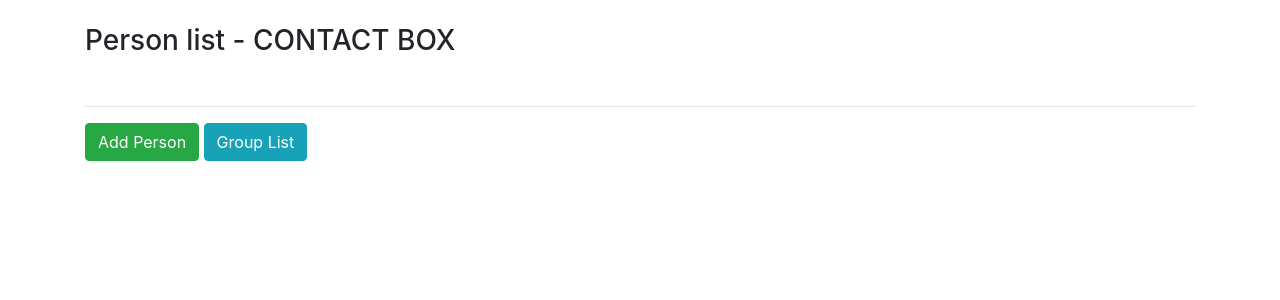
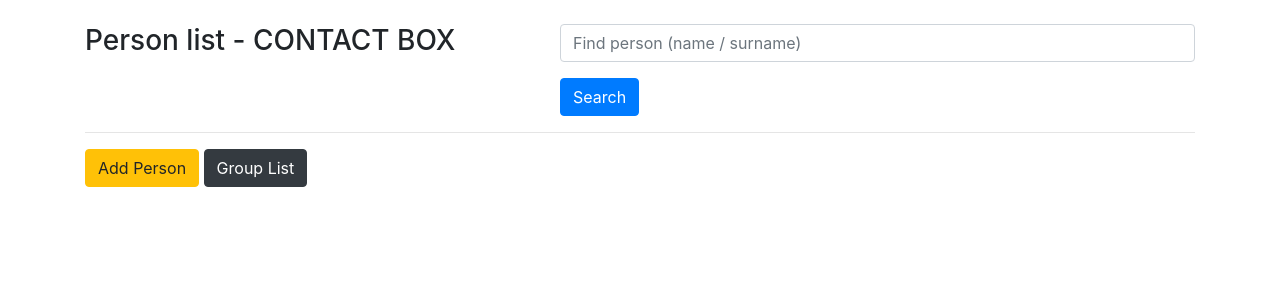
Before and after one commit to Bartecky/Contact_Box, a Django app: page / in a window 1280 px wide. Shown: the part 56-356 px from the top of the page. Run offline with Django 3.2, Linux system fonts and the light colour scheme; data that the repository does not hold is empty; some libraries are stand-ins or nearby versions.

Commit message:
added search bar

```diff
--- a/Contact_Box_App/templates/group-create-view.html
+++ b/Contact_Box_App/templates/group-create-view.html
@@ -3,6 +3,6 @@
 {% block content %}
     <form method="post" action=""> {% csrf_token %}
         {{ form.as_p }}
-        <input class="btn-btn success" type="submit" value="Add group">
+        <input class="btn btn-warning" type="submit" value="Add group">
     </form>
 {% endblock %}
--- a/Contact_Box_App/templates/group-detail-view.html
+++ b/Contact_Box_App/templates/group-detail-view.html
@@ -1,7 +1,7 @@
 {% extends 'base.html' %}
 
 {% block content %}
-    <h3>{{ group }}</h3><br>
+    <h3 class="purple">{{ group }}</h3><br>
     <table class="table table-hover">
         <tr>
             <th>Person</th>
--- a/Contact_Box_App/templates/group-list-view.html
+++ b/Contact_Box_App/templates/group-list-view.html
@@ -18,7 +18,7 @@
                 {% endfor %}
             </table>
             <hr>
-            <input class="btn btn-success" type="button" onclick="location.href='{% url 'group-create-view' %}'"
+            <input class="btn btn-warning" type="button" onclick="location.href='{% url 'group-create-view' %}'"
                    value="Add Group">
             <input class="btn btn-dark" type="button" onclick="location.href='{% url 'person-list-view' %}'"
                    value='Back'>
--- a/Contact_Box_App/templates/person-create-view.html
+++ b/Contact_Box_App/templates/person-create-view.html
@@ -1,8 +1,9 @@
 {% extends 'base.html' %}
+{% load crispy_forms_tags %}
 
 {% block content %}
     <form method="post" action=""> {% csrf_token %}
-        {{ form.as_p }}
-        <input class="btn btn-success" type="submit" value="Add person">
+        {{ form|crispy }}
+        <input class="btn btn-warning" type="submit" value="Add person">
     </form>
 {% endblock %}
--- a/Contact_Box_App/templates/person-detail-view.html
+++ b/Contact_Box_App/templates/person-detail-view.html
@@ -1,7 +1,7 @@
 {% extends 'base.html' %}
 
 {% block content %}
-    <strong class="green">{{ object }}</strong><br>
+    <h3 class="purple">{{ object }}</h3><br>
     <div class="row">
         <div class="col-sm-8">
             <strong>Description:</strong> {{ object.description }}<br>
@@ -40,7 +40,7 @@
         <div class="col-sm-4">
             <strong>Groups:</strong><br>
             {% for group in object.group_set.all %}
-                <a class="green" href="{% url 'group-detail-view' group.id %}">{{ group }}</a><br>
+                <a class="purple" href="{% url 'group-detail-view' group.id %}">{{ group }}</a><br>
             {% endfor %}
         </div>
     </div>
--- a/Contact_Box_App/templates/person-list-view.html
+++ b/Contact_Box_App/templates/person-list-view.html
@@ -2,9 +2,16 @@
 
 {% block content %}
     <div class="row">
+        <div class="col-sm-5">
+            <h3>Person list - CONTACT BOX</h3><br>
+        </div>
+        <div class="col-sm-7">
+            {% include 'person-search-form.html' %}
+        </div>
+    </div>
+    <div class="row">
         <div class="col-sm-12">
-            <h3>Person list - CONTACT BOX</h3><br>
-             <table class="table table-hover">
+            <table class="table table-hover">
                 {% for object in object_list %}
                     <tr>
                         <td><strong><a class="purple" href="/show/{{ object.id }}">{{ object }}</a></strong></td>
@@ -18,9 +25,9 @@
                 {% endfor %}
             </table>
             <hr>
-            <input type="button" class="btn btn-success" onclick="location.href='{% url 'person-create-view' %}'"
+            <input type="button" class="btn btn-warning" onclick="location.href='{% url 'person-create-view' %}'"
                    value='Add Person'>
-            <input type="button" class="btn btn-info" onclick="location.href='{% url 'group-list-view' %}'"
+            <input type="button" class="btn btn-dark" onclick="location.href='{% url 'group-list-view' %}'"
                    value='Group List'>
         </div>
     </div>
--- /dev/null
+++ b/Contact_Box_App/templates/person-search-form.html
@@ -0,0 +1,6 @@
+<form method="get" action="{% url 'person-list-view' %}">
+    <div class="form-group">
+        <input class="form-control" type="text" name="q" placeholder="Find person (name / surname)" value="{{ request.GET.q }}">
+    </div>
+    <input class="btn btn-primary" type="submit" value="Search">
+</form>
--- a/Contact_Box_App/views.py
+++ b/Contact_Box_App/views.py
@@ -12,14 +12,29 @@ from .forms import (
     AddingPersonToGroupForm
 )
 from django.contrib import messages
+from django.db.models import Q
 
 
-    # Create your views here.
+# Create your views here.
 
 
 class PersonListView(ListView):
     template_name = 'person-list-view.html'
     queryset = Person.objects.all().order_by('surname')
+    paginate_by = 8
+
+    def get_queryset(self, *args, **kwargs):
+        qs = Person.objects.all()
+        query = self.request.GET.get('q', None)
+        if query is not None:
+            qs = qs.filter(
+                Q(surname__icontains=query) |
+                Q(name__icontains=query)
+            )
+            return qs
+        else:
+            qs = Person.objects.all()
+            return qs
 
 
 class PersonDetailView(DetailView):
@@ -229,6 +244,7 @@ class AddingPersonToGroup(View):
             return redirect(reverse_lazy('person-list-view'))
         return render(request, 'adding-person-to-group-view.html', {'form': form})
 
+
 class RemovePersonFromGroup(View):
     def get(self, request, *args, **kwargs):
         group_id = self.kwargs.get('id')
```
